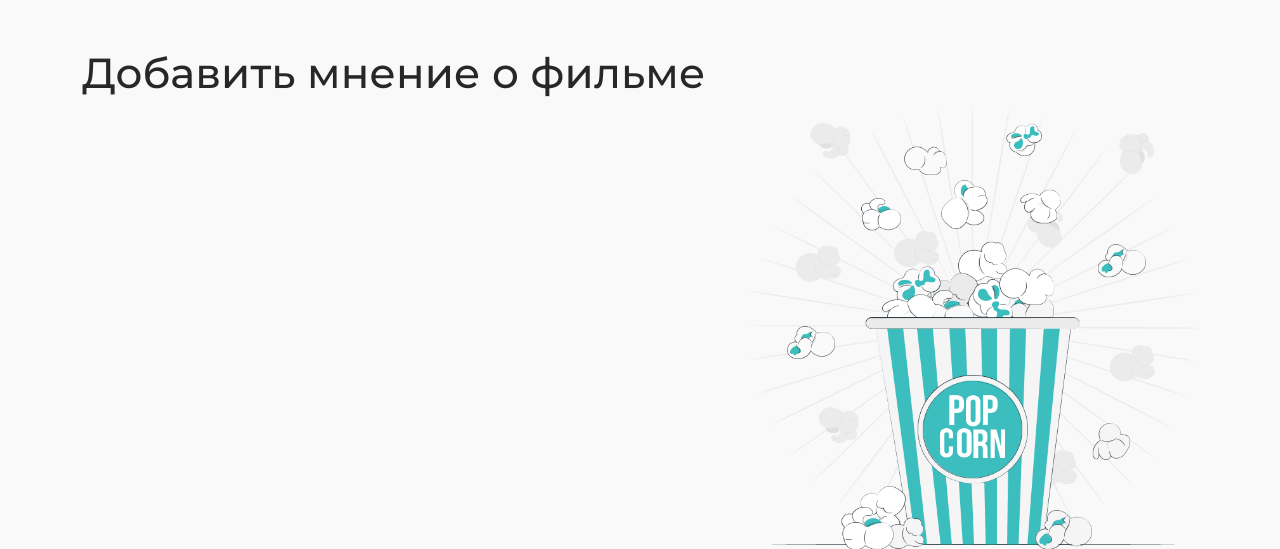
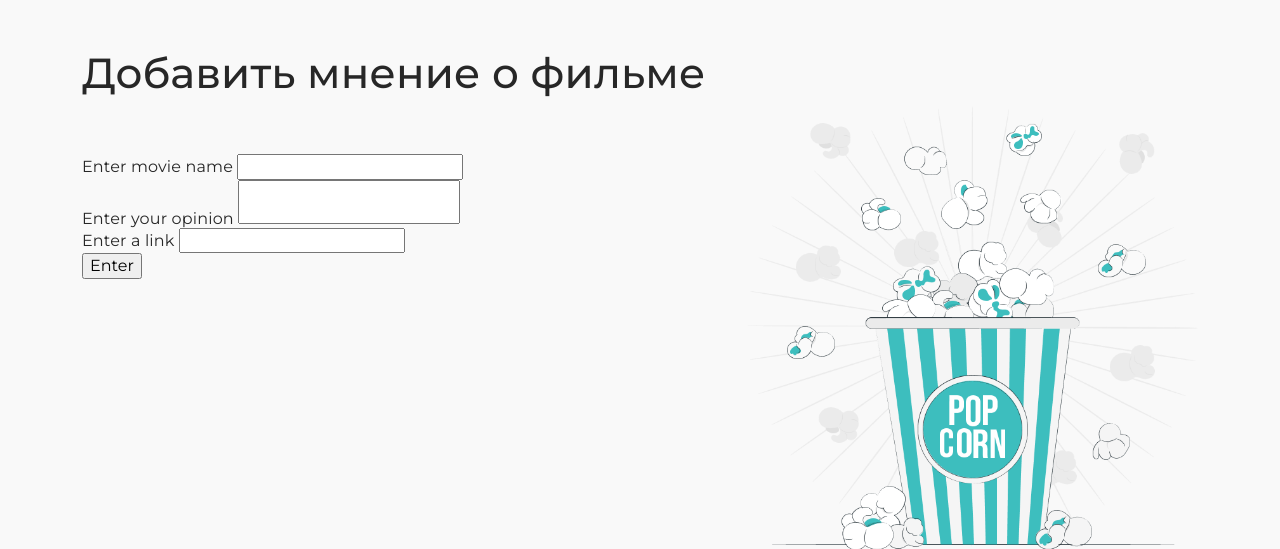
Before and after one commit to odinakholiqov/what_to_watch, a Flask app: page /add in a window 1280 px wide. Shown: the part 92-641 px from the top of the page. Run offline with Flask 3, Linux system fonts and the light colour scheme; some libraries are stand-ins or nearby versions.

Commit message:
form is added

```diff
--- a/opinions_app.py
+++ b/opinions_app.py
@@ -2,6 +2,10 @@ import random
 import json
 from flask import Flask, render_template
 from datetime import datetime
+from flask_wtf import FlaskForm
+from wtforms import StringField, SubmitField, TextAreaField, URLField
+from wtforms.validators import DataRequired, Length, Optional
+
 
 # class to work with ORM
 from flask_sqlalchemy import SQLAlchemy
@@ -9,9 +13,16 @@ from flask_sqlalchemy import SQLAlchemy
 
 app = Flask(__name__)
 app.config["SQLALCHEMY_DATABASE_URI"] = "sqlite:///db.sqlite3"
+app.config['SECRET_KEY'] = 'MY_SECRET_KEY'
+
+db = SQLAlchemy(app)
 
 
-db = SQLAlchemy(app)
+class OpinionForm(FlaskForm):
+    title = StringField("Enter movie name", validators=[DataRequired(message="Required"), Length(1, 128)])
+    text = TextAreaField("Enter your opinion", validators=[DataRequired(message="Required")])
+    source = URLField("Enter a link", validators=[Length(1, 256), Optional()])
+    submit = SubmitField("Enter")
 
 
 class Opinion(db.Model):
@@ -46,7 +57,9 @@ def opinion_view(id):
 
 @app.route("/add")
 def add_opinion_view():
-    return render_template("add_opinion.html")
+    form = OpinionForm()
+
+    return render_template("add_opinion.html", form=form)
 
 
 if __name__ == "__main__":
--- a/requirements.txt
+++ b/requirements.txt
@@ -2,6 +2,7 @@ blinker==1.7.0
 click==8.1.7
 Flask==3.0.2
 Flask-SQLAlchemy==3.1.1
+Flask-WTF==1.2.1
 greenlet==3.0.3
 itsdangerous==2.1.2
 Jinja2==3.1.3
@@ -10,3 +11,4 @@ python-dotenv==1.0.1
 SQLAlchemy==2.0.29
 typing_extensions==4.10.0
 Werkzeug==3.0.2
+WTForms==3.1.2
--- a/templates/add_opinion.html
+++ b/templates/add_opinion.html
@@ -5,7 +5,14 @@
   <section class="container my-5">
     <div class="row">
       <h1>Добавить мнение о фильме</h1>
-      <div class="col-12 col-lg-7 my-5"></div>
+      <div class="col-12 col-lg-7 my-5">
+        {{ form.csrf_token }}
+        {{ form.title.label }} {{ form.title }}<br />
+        {{ form.text.label }} {{ form.text }}<br />
+        {{ form.source.label }} {{ form.source }}<br />
+        {{ form.submit }}
+      </div>
+
       <div class="col-12 col-lg-5">
         <img class="img-fluid mx-auto d-block" src="{{ url_for('static', filename='img/illustration.png') }}" alt="" />
       </div>
```
